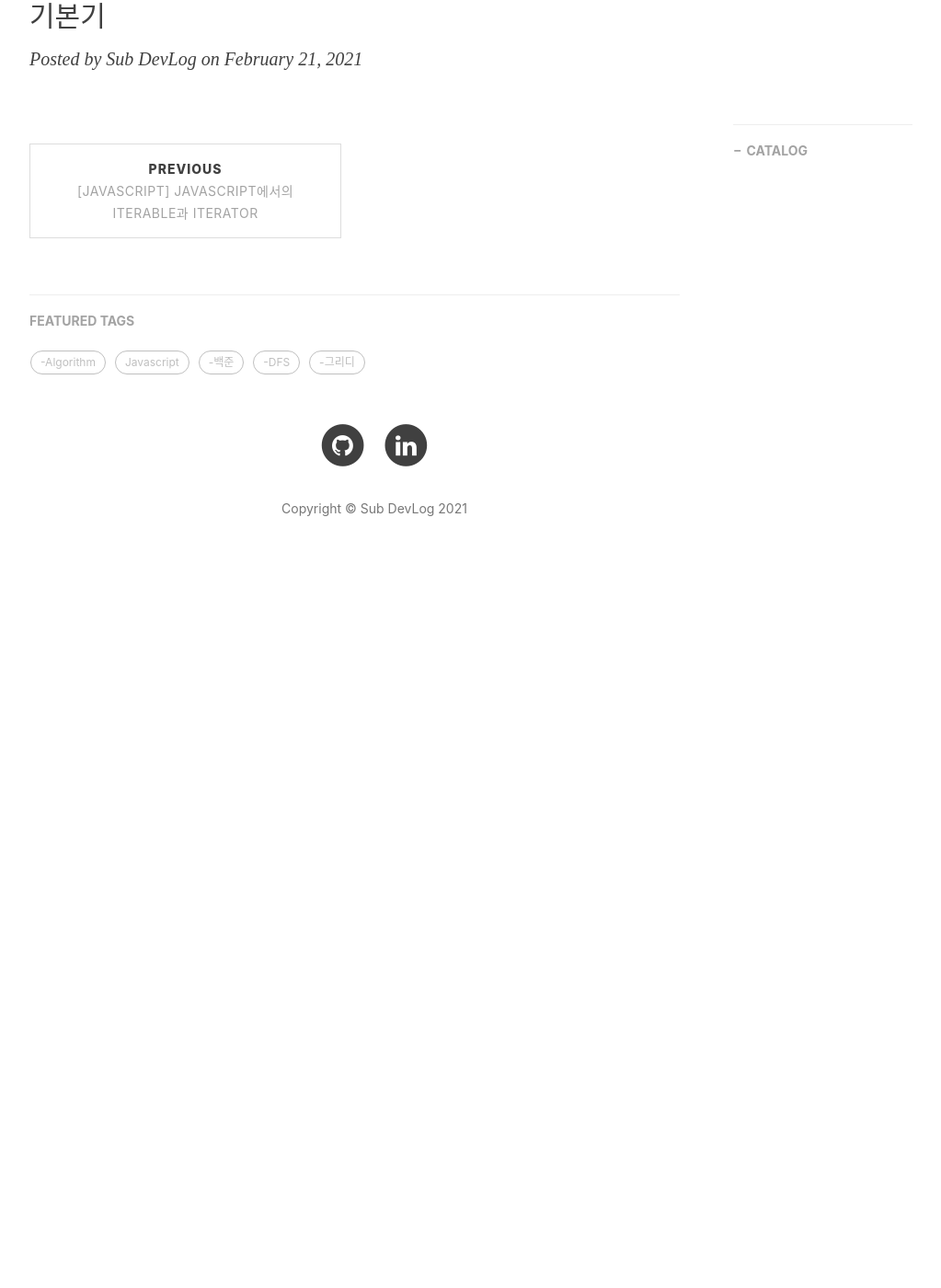
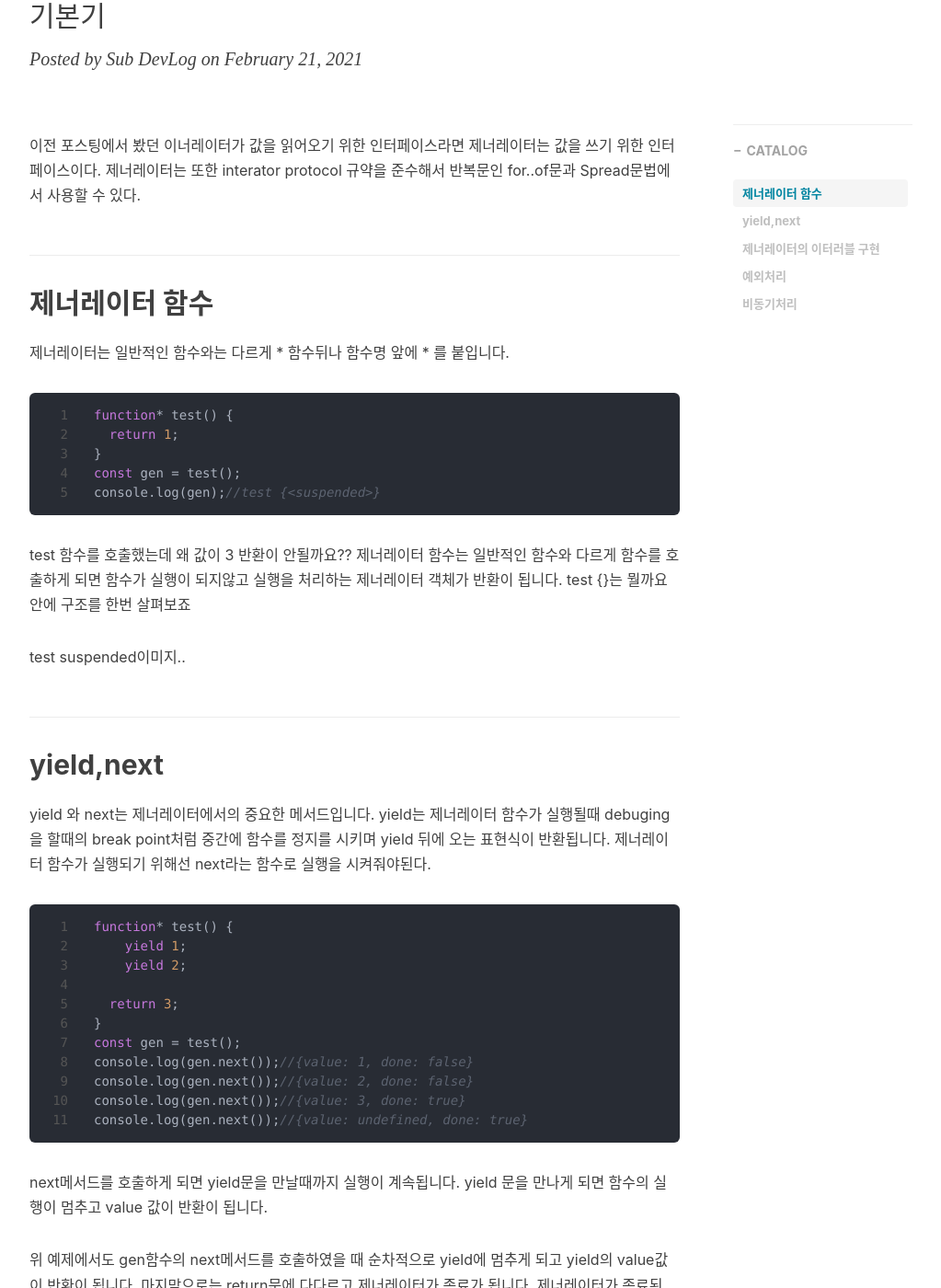
Before and after one commit to lss3070/Room19, a Jekyll site: the page built from _posts/2021-02-21-[Javascript]-Generate.md, in a window 1280 px wide and 1400 px high, scrolled down 278 px. Shown: the whole window at 92% size, without its empty margins (233-1256 px from the left). Built offline with Jekyll 4.4.1, drawn with Linux system fonts in a browser that asks for light colours; nearby versions of some CDN libraries; library files that are not in the unit come from our copies; comment, search, counter and statistics services are not loaded; before the commit the page ends 908 px from its top, so only the background shows below that; some of the changed text lies outside the part shown.

Commit message:
generate updatae

````diff
--- a/_posts/2021-02-21-[Javascript]-Generate.md
+++ b/_posts/2021-02-21-[Javascript]-Generate.md
@@ -9,3 +9,151 @@ tags:
     Javascript
     generate
 ---
+
+
+이전 포스팅에서 봤던 이너레이터가 값을 읽어오기 위한 인터페이스라면 제너레이터는 값을 쓰기 위한 인터페이스이다.
+제너레이터는 또한 interator protocol 규약을 준수해서 반복문인 for..of문과 Spread문법에서 사용할 수 있다.
+
+
+제너레이터 함수
+---
+제너레이터는 일반적인 함수와는 다르게 * 함수뒤나 함수명 앞에 * 를 붙입니다.
+
+```js
+function* test() {
+  return 1;
+}
+const gen = test();
+console.log(gen);//test {<suspended>}
+```
+test 함수를 호출했는데 왜 값이 3 반환이 안될까요??
+제너레이터 함수는 일반적인 함수와 다르게 함수를 호출하게 되면 함수가 실행이 되지않고 실행을 처리하는 제너레이터 객체가 반환이 됩니다.
+test {<suspended>}는 뭘까요 안에 구조를 한번 살펴보죠
+
+test suspended이미지..
+
+
+yield,next
+---
+yield 와 next는 제너레이터에서의 중요한 메서드입니다.
+yield는 제너레이터 함수가 실행될때 debuging을 할때의 break point처럼 중간에 함수를 정지를 시키며 yield 뒤에 오는 표현식이 반환됩니다.
+제너레이터 함수가 실행되기 위해선 next라는 함수로 실행을 시켜줘야된다.
+
+```js
+function* test() {
+    yield 1;
+    yield 2;
+
+  return 3;
+}
+const gen = test();
+console.log(gen.next());//{value: 1, done: false}
+console.log(gen.next());//{value: 2, done: false}
+console.log(gen.next());//{value: 3, done: true}
+console.log(gen.next());//{value: undefined, done: true}
+```
+next메서드를 호출하게 되면 yield<value>문을 만날때까지 실행이 계속됩니다.
+yield<value> 문을 만나게 되면 함수의 실행이 멈추고 value 값이 반환이 됩니다.
+
+위 예제에서도 gen함수의 next메서드를 호출하였을 때 순차적으로 yield에 멈추게 되고 yield의 value값이 반환이 됩니다.
+마지막으로는 return문에 다다르고 제너레이터가 종료가 됩니다.
+제너레이터가 종료된 후 next메서드를 호출하여도 value 값은 undefinded입니다.
+
+제너레이터의 이터러블 구현
+---
+
+```js
+function* test() {
+    yield 1;
+    yield 2;
+
+  return 3;
+}
+
+let gen = test();
+
+for(let value of gen) {
+  console.log(value); // 1, 2가 출력됨
+}
+
+```
+
+제너레이터도 이터러블처럼 fot..of 반복문을 사용해서 값을 얻을 수 있습니다.
+하지만 정작 return 값은 반환이 안되죠 그 이유는 done:ture이면 마지막 value값은 무시가 되기 때문입니다. 그러므로 반복문에서 제너레이터를 사용할 경우 모든 값은 yield로 반환해주어야 합니다.
+제너레이터 함수는 이터러블을 구현 할 수 있다.이터레이션 프로토콜 규약에 맞게 작동하는 반복문을 만들어보자.
+
+```js
+const test = (function* () {
+  let cur = 0;
+
+  while (true) {
+    cur+=1
+    yield cur;
+  }
+}());
+
+// infiniteFibonacci는 무한 이터러블이다.
+for (const num of test) {
+  if (num > 10) break;
+  console.log(num);
+}
+```
+
+또한 Spread문법을 이용하여 작성할수 있다.
+```js
+const test = function* (max) {
+  let cur = 0;
+
+  while (true) {
+    cur+=1
+    if (cur >= max) return; // 제너레이터 함수 종료
+    yield cur;
+  }
+};
+
+console.log([...test(10)]);
+
+```
+
+예외처리
+---
+제너레이터의 인자값은 yield의 value 값이 지정됩니다.
+그런데 인자 값으로도 errer 값을 던질 수 있습니다.
+에러를 yield 안으로 전달하려면 generator.throw(err)를 호출해야 합니다. generator.throw(err)를 호출하게 되면 err는 yield가 있는 줄로 던져집니다.
+
+```js
+function* test() {
+  let result = yield 1; // Error in this line
+}
+
+let gen = test();
+
+let value = gen.next();
+
+  gen.throw(new Error("에러 발생!!"));
+
+```
+
+비동기처리
+---
+또한 제너레이터는 Promise처럼 비동기 처리를 동기 방식으로 구현할 수 있다.
+
+```js
+
+function getUser(genObj, username) {
+  fetch(`https://api.github.com/users/${username}`)
+    .then(res => res.json())
+    .then(user => genObj.next(user.name));
+}
+
+const gen = (function* () {
+  let user;
+  user = yield getUser(g, 'kakao');
+  console.log(user); // kakao
+
+  user = yield getUser(g, 'naver');
+  console.log(user); // Naver
+}());
+
+gen.next();
+```
````
